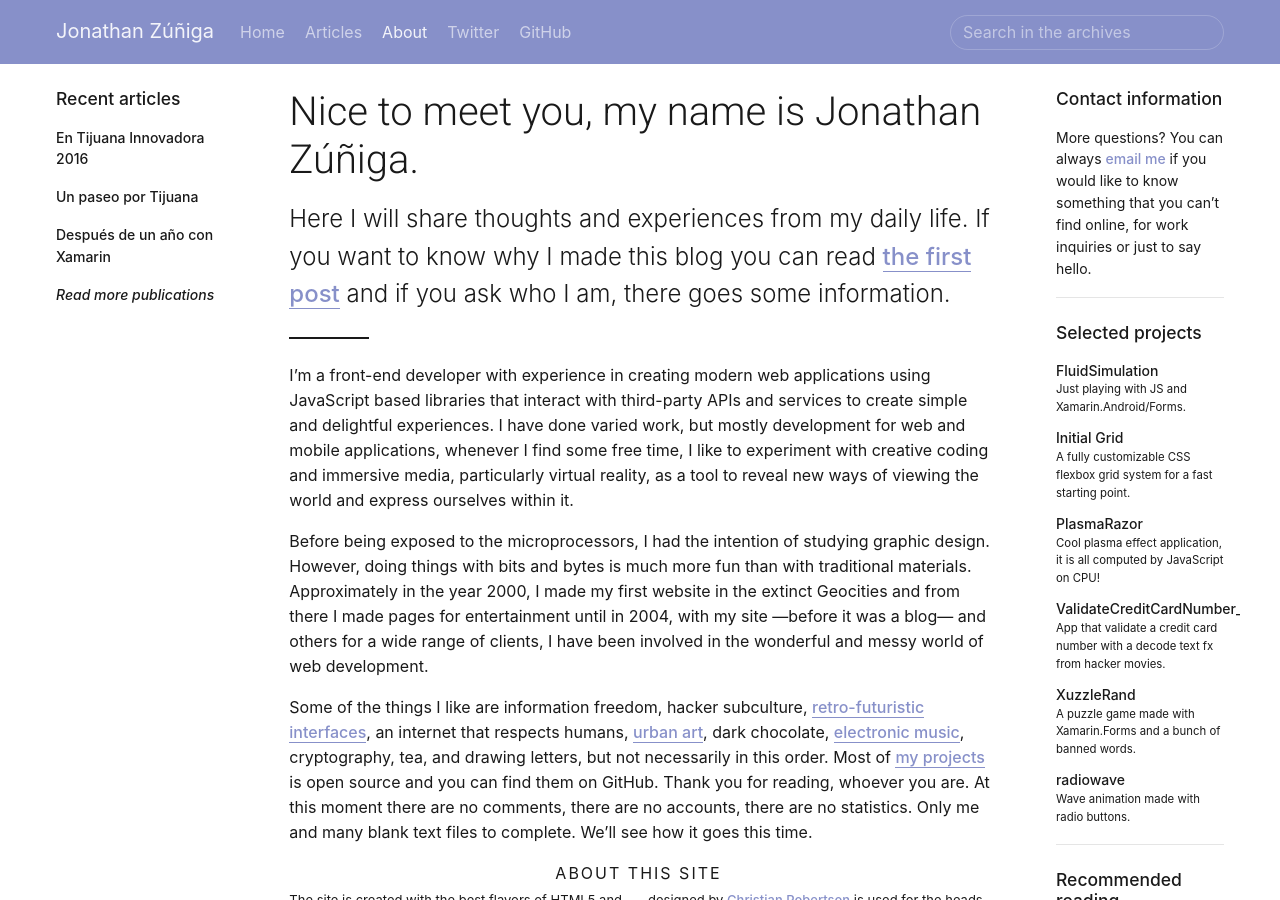
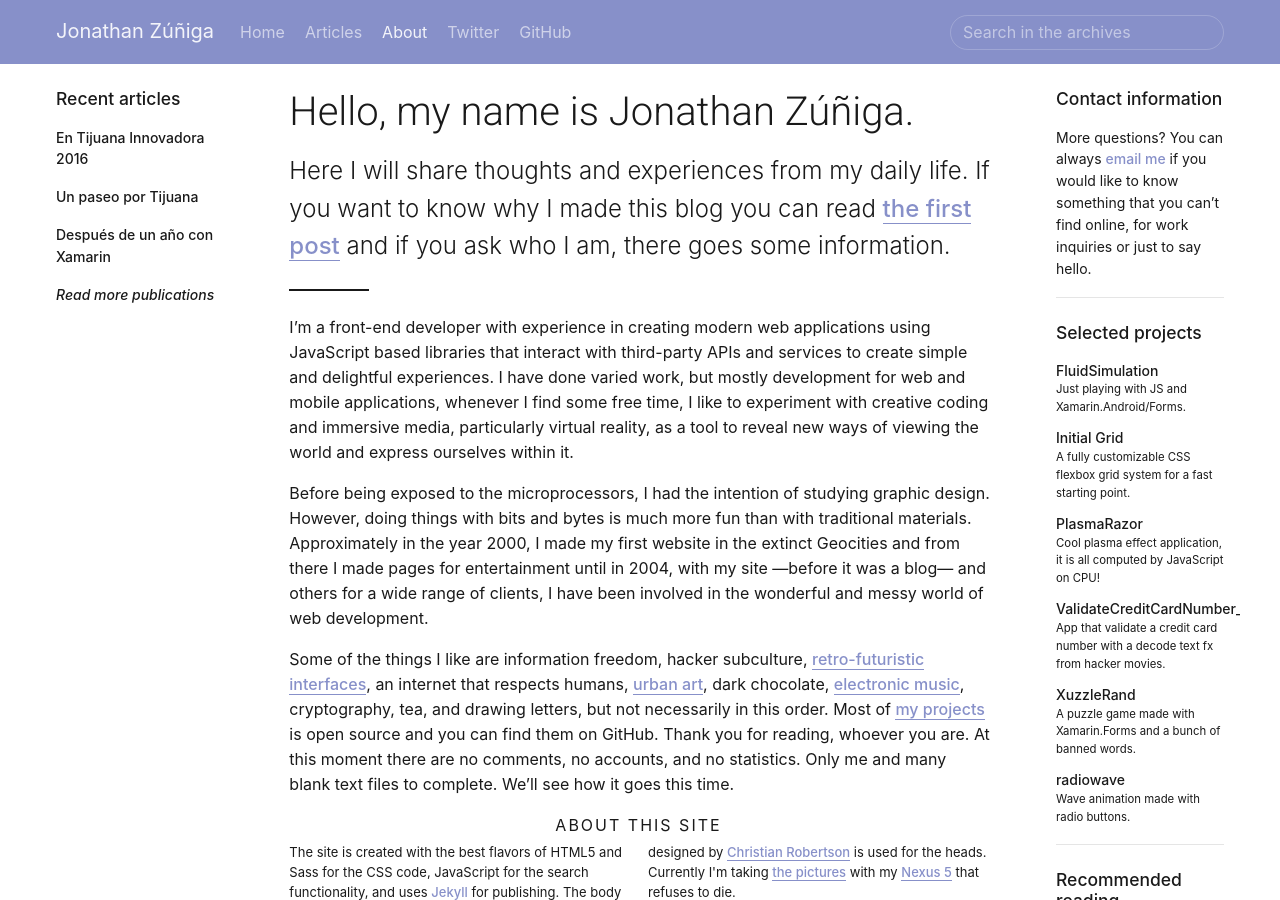
Before and after one commit to jonathanzuniga/jonathanzuniga.github.io, a Jekyll site: the page built from about.md, in a window 1280 px wide and 900 px high. Built offline with Jekyll 4.4.1, drawn with Linux system fonts in a browser that asks for light colours; nearby versions of some CDN libraries.

Commit message:
Improve the site css for safari, edit the about info.

```diff
--- a/_sass/_style.scss
+++ b/_sass/_style.scss
@@ -316,10 +316,15 @@
 	font-size: 0.875em;
 }
 
+.sidebar,
+.third-col {
+	overflow-x: hidden;
+}
+
 @media ( min-width: 768px ) {
 
 	.sidebar {
-		height: calc( 100vh - #{ $navbar-height } + 16px );
+		height: calc( 100vh - #{ $navbar-height } );
 		overflow-y: auto;
 		position: -webkit-sticky;
 		position: sticky;
@@ -352,7 +357,7 @@
 @media ( min-width: 1024px ) {
 
 	.third-col {
-		height: calc( 100vh - #{ $navbar-height } + 16px );
+		height: calc( 100vh - #{ $navbar-height } );
 		overflow-y: auto;
 		position: -webkit-sticky;
 		position: sticky;
--- a/about.md
+++ b/about.md
@@ -3,7 +3,7 @@
 description: 'Here I will share thoughts and experiences from my daily life. If you want to know why I made this blog you can read <a href="#!">the first post</a> and if you ask who I am, there goes some information.'
 layout: page
 permalink: /about
-title: 'Nice to meet you, my name is Jonathan Zúñiga.'
+title: 'Hello, my name is Jonathan Zúñiga.'
 ---
 
 {% assign author = site.authors['jonathan'] %}
@@ -12,7 +12,7 @@
 
 Before being exposed to the microprocessors, I had the intention of studying graphic design. However, doing things with bits and bytes is much more fun than with traditional materials. Approximately in the year 2000, I made my first website in the extinct Geocities and from there I made pages for entertainment until in 2004, with my site —before it was a blog— and others for a wide range of clients, I have been involved in the wonderful and messy world of web development.
 
-Some of the things I like are information freedom, hacker subculture, [retro-futuristic interfaces](https://www.youtube.com/watch?v=2ywWFvjE-yU){:target='_blank'}, an internet that respects humans, [urban art](https://www.youtube.com/watch?v=gmu_RByhlGw){:target='_blank'}, dark chocolate, [electronic music](https://www.youtube.com/watch?v=RbxZmcQWWgE){:target='_blank'}, cryptography, tea, and drawing letters, but not necessarily in this order. Most of [my projects](https://github.com/{{ author.github_username }}?tab=repositories){:target='_blank'} is open source and you can find them on GitHub. Thank you for reading, whoever you are. At this moment there are no comments, there are no accounts, there are no statistics. Only me and many blank text files to complete. We'll see how it goes this time.
+Some of the things I like are information freedom, hacker subculture, [retro-futuristic interfaces](https://www.youtube.com/watch?v=2ywWFvjE-yU){:target='_blank'}, an internet that respects humans, [urban art](https://www.youtube.com/watch?v=gmu_RByhlGw){:target='_blank'}, dark chocolate, [electronic music](https://www.youtube.com/watch?v=RbxZmcQWWgE){:target='_blank'}, cryptography, tea, and drawing letters, but not necessarily in this order. Most of [my projects](https://github.com/{{ author.github_username }}?tab=repositories){:target='_blank'} is open source and you can find them on GitHub. Thank you for reading, whoever you are. At this moment there are no comments, no accounts, and no statistics. Only me and many blank text files to complete. We'll see how it goes this time.
 
 <div class="smcaps tt-uppercase m-top-16 m-bottom-4 ta-center">About this Site</div>
 
```
